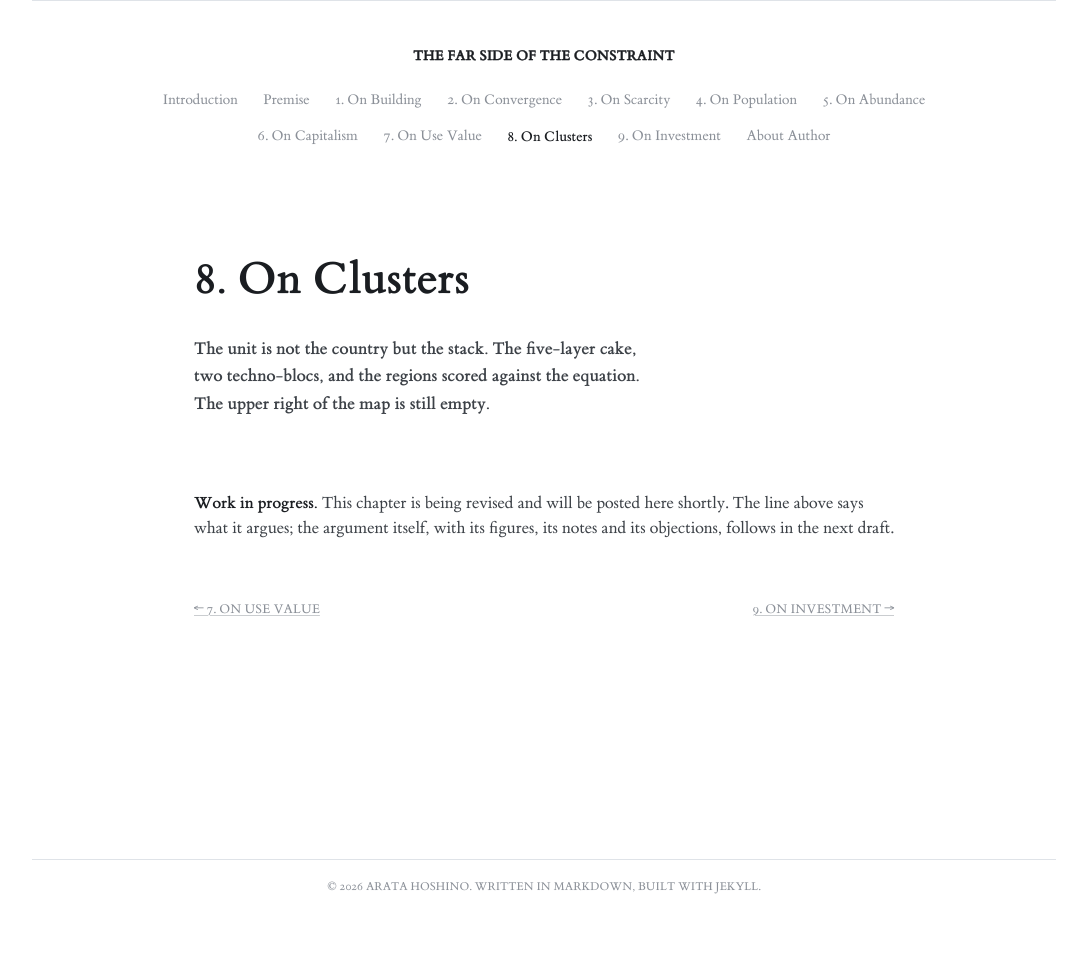
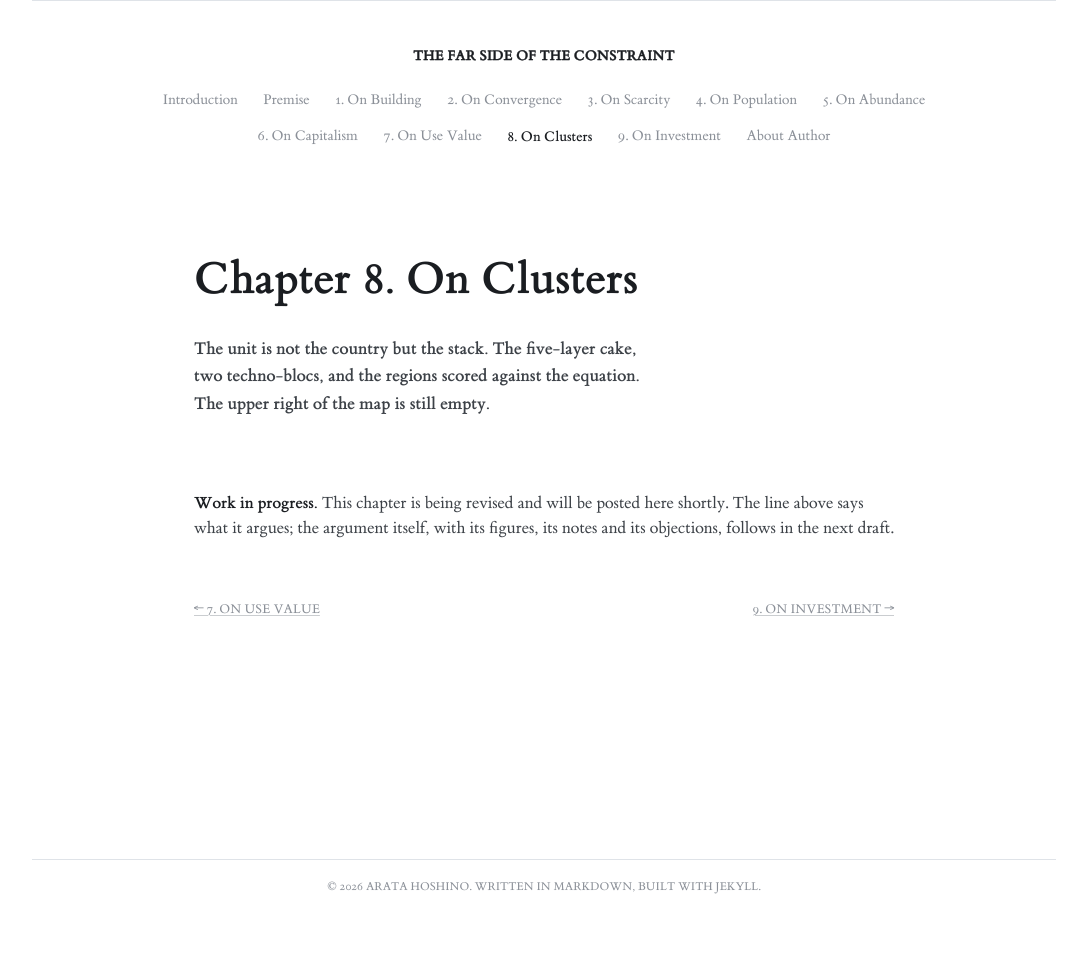
Before and after one commit to arata-hoshino/arata-hoshino.github.io, a Jekyll site: the page built from _essays/on-clusters.md, in a window 1280 px wide. Shown: the whole page, without its empty margins (96-1183 px from the left). Built offline with Jekyll 4.4.1, drawn with Linux system fonts in a browser that asks for light colours; part of the change alters nothing that is shown.

Commit message:
Name the chapter in full at the head of its page
The menu and the pager keep the short form, where the number is doing
the work; the page itself now opens "Chapter 2. On Convergence". The
Premise, which carries no number, is unchanged.

Co-Authored-By: Claude Opus 5 <noreply@anthropic.com>

```diff
--- a/_layouts/essay.html
+++ b/_layouts/essay.html
@@ -5,7 +5,11 @@ layout: default
 {% assign essays = site.essays | sort: "order" %}
 
 <article class="page">
-  <h1 class="page-title">{% if page.number %}{{ page.number }}. {% endif %}{{ page.title }}</h1>
+  {% comment %}
+    The head of the page names the chapter in full. The menu and the pager
+    keep the short form, where the number is doing the work.
+  {% endcomment %}
+  <h1 class="page-title">{% if page.number %}Chapter {{ page.number }}. {% endif %}{{ page.title }}</h1>
   {% if page.summary %}<p class="page-deck">{{ page.summary }}</p>{% endif %}
 
   {% comment %}
```
